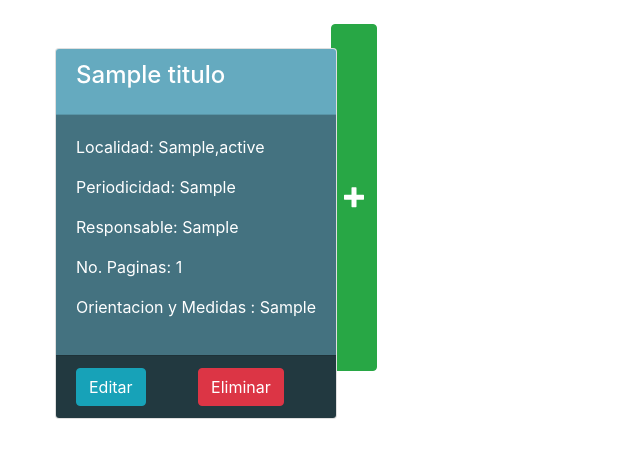
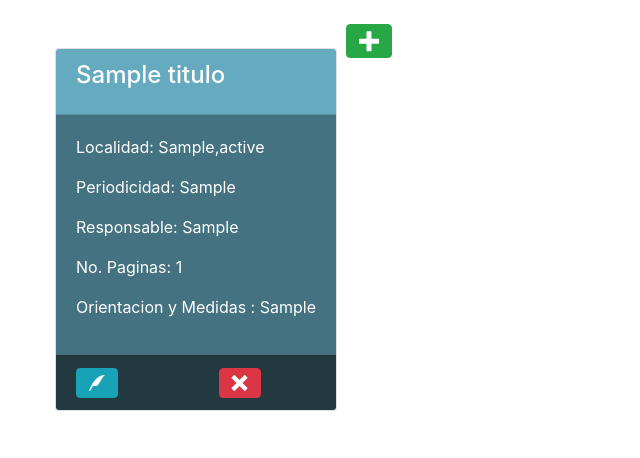
Before and after one commit to ChavaTI/Prensa-Michoacana, a PHP site: page /bienvenida.php in a window 1280 px wide. Shown: the part 136-594 px from the top of the page, without its empty margins (0-640 px from the left). Run offline with PHP 8.4, Linux system fonts and the light colour scheme; the visitor is signed in with stand-in values (Sample User, id 1); tables that the repository leaves empty hold one stand-in row (values such as "Sample post"); data that the repository does not hold is empty; some web fonts are replaced.

Commit message:
Se cambiaron los iconos de eliminar y  editar

```diff
--- a/src/bienvenida.php
+++ b/src/bienvenida.php
@@ -66,8 +66,8 @@ if($_SESSION['IdLogin'] == null){
                                 echo '<p>Orientacion y Medidas : '.$row['OrientacionYMedidas'].'</p>';
                                 echo '</div>';
                                 echo '<div class="card-footer pie-carta">';
-                                    echo ' <a href="http://localhost:9090/editarTitulo.php?IdTitulo='.$row['IdTitulo'].'" class="btn btn-info mr-5">Editar</a>';
-                                    echo ' <a onclick="confirmarEliminacion('.$row['IdTitulo'].')" class="btn btn-danger">Eliminar</a>';
+                                    echo ' <a href="http://localhost:9090/editarTitulo.php?IdTitulo='.$row['IdTitulo'].'" class="btn btn-info mr-5 icon-quill"></a>';
+                                    echo ' <a onclick="confirmarEliminacion('.$row['IdTitulo'].')" class="ml-5 btn btn-danger icon-cross"></a>';
                                 echo '</div>';
                             echo '</div>';
                     }
@@ -78,7 +78,7 @@ if($_SESSION['IdLogin'] == null){
                 ?>
             </div>
             <div class="row mt-4 mb-5">
-                <button class="icon-plus btn btn-success boton" id="btn-addTitulo"></button>
+                <div class="col-1"><button class="icon-plus btn btn-success boton" id="btn-addTitulo"></button></div>
             </div>
         </section>
         <footer class="row">
```
